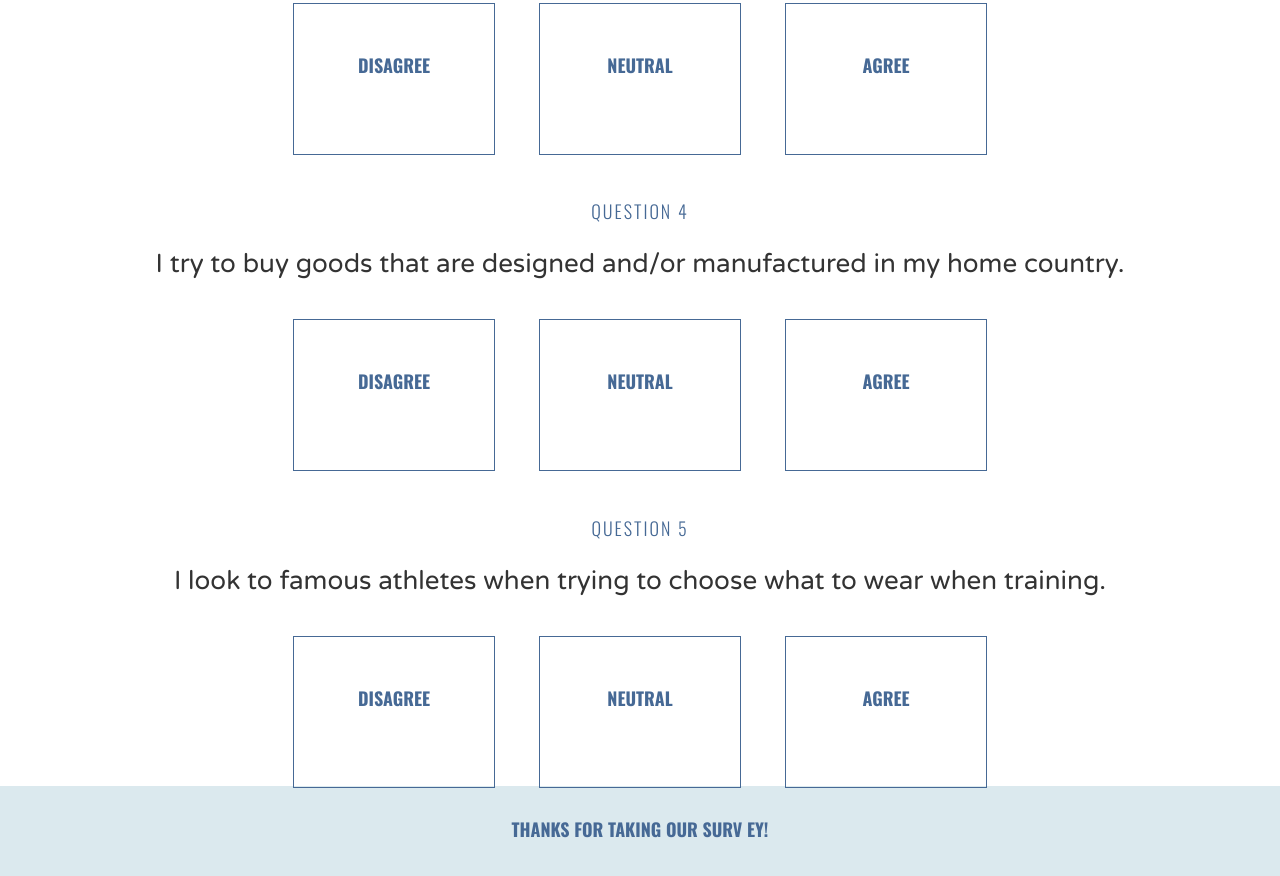
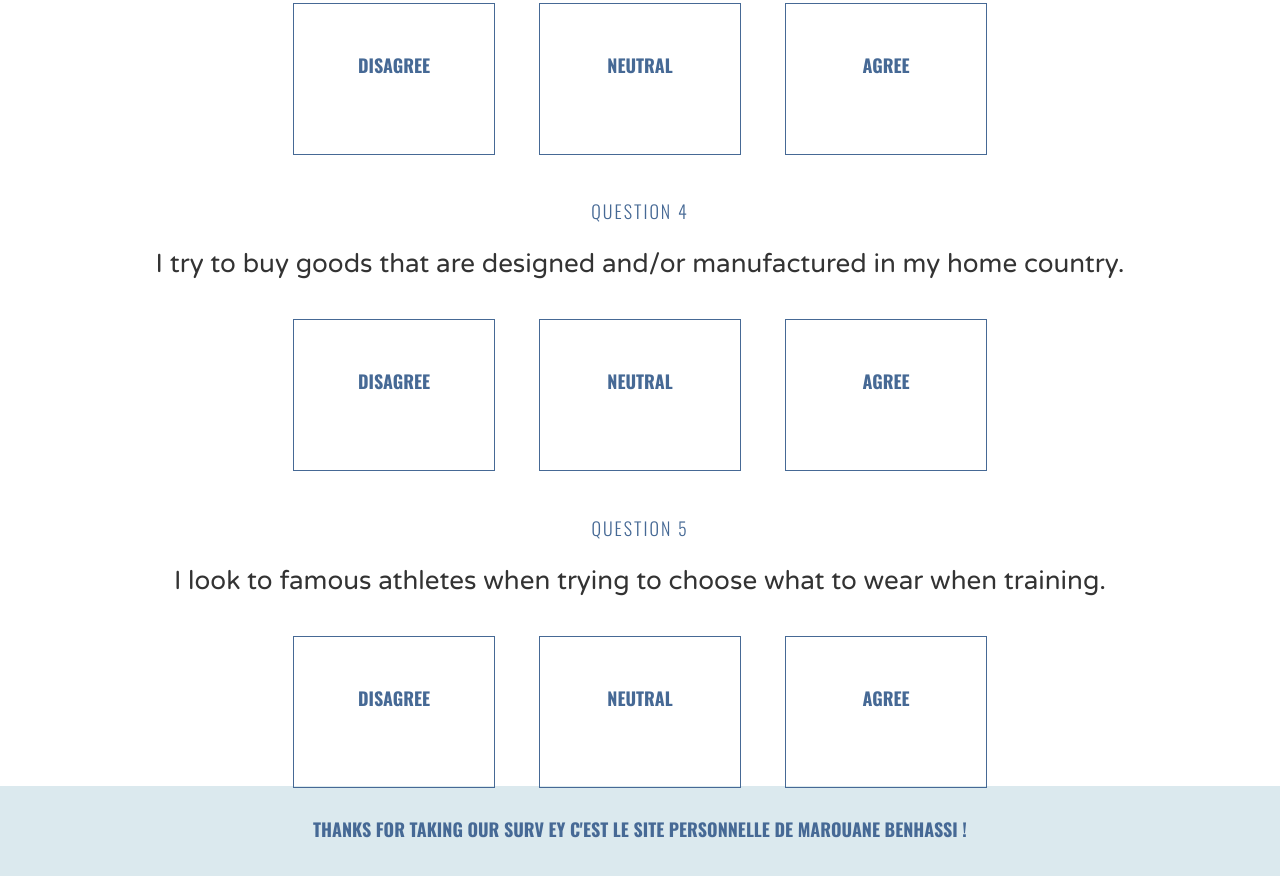
Before and after one commit to laboratoirephysique/Llaboratoirephysique, a plain HTML site: page index.html in a window 1280 px wide. Shown: the part 1026-1902 px from the top of the page. Drawn offline with nearby package versions, Linux system fonts and the light colour scheme.

Commit message:
Update index.html

```diff
--- a/index.html
+++ b/index.html
@@ -108,7 +108,7 @@
     </div>
   </div>
   <footer>
-    <h3>Thanks for taking our surv ey!</h3>
+    <h3>Thanks for taking our surv ey c'est le site personnelle de marouane benhassi !</h3>
   </footer>
 
 </body>
```
